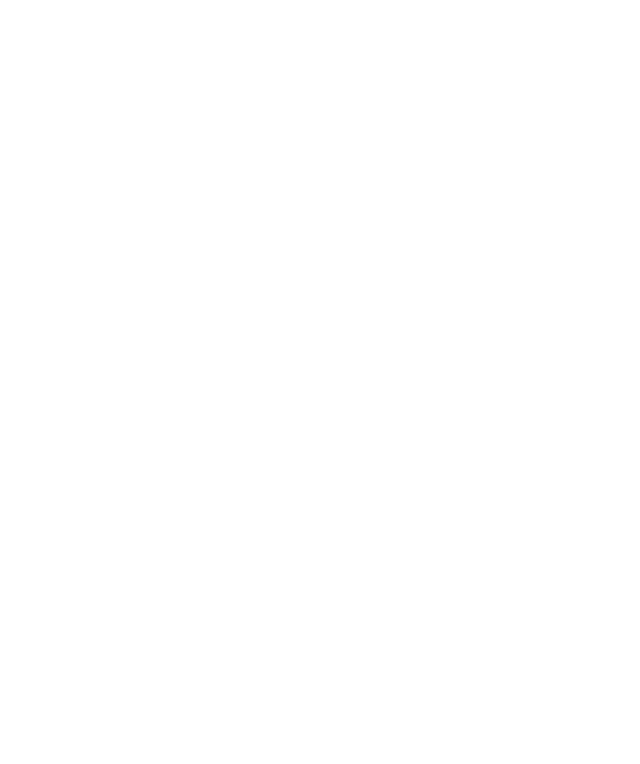
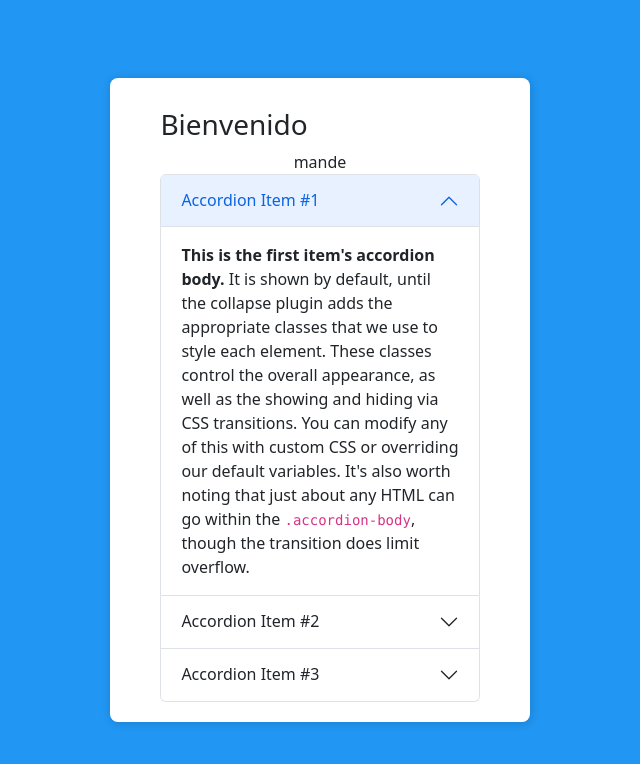
Before and after one commit to MarlonAnacona/Mande, a React (Create React App) app: page /cliente in a window 1280 px wide. Before the commit this address had no page. Shown: the top 764 px of the page, without its empty margins (320-960 px from the left). Built offline with nearby package versions, Linux system fonts and the light colour scheme.

Commit message:
added pages cliente

```diff
--- a/public/index.html
+++ b/public/index.html
@@ -9,7 +9,7 @@
       name="description"
       content="Web site created using create-react-app"
     />
-    <link rel="apple-touch-icon" href="%PUBLIC_URL%/logo192.png" />
+
 
     <!--
       manifest.json provides metadata used when your web app is installed on a
@@ -25,11 +25,15 @@
       work correctly both with client-side routing and a non-root public URL.
       Learn how to configure a non-root public URL by running `npm run build`.
     -->
-    <title>React App</title>
+    <title>MANDE</title>
   </head>
   <body>
     <noscript>You need to enable JavaScript to run this app.</noscript>
-    <div id="root"></div>
+    <!-- CSS only -->
+<!-- CSS only -->
+<link href="https://cdn.jsdelivr.net/npm/bootstrap@5.2.0-beta1/dist/css/bootstrap.min.css" rel="stylesheet" integrity="sha384-0evHe/X+R7YkIZDRvuzKMRqM+OrBnVFBL6DOitfPri4tjfHxaWutUpFmBp4vmVor" crossorigin="anonymous">
+    <div id="root1"></div>
+
     <!--
       This HTML file is a template.
       If you open it directly in the browser, you will see an empty page.
@@ -40,5 +44,7 @@
       To begin the development, run `npm start` or `yarn start`.
       To create a production bundle, use `npm run build` or `yarn build`.
     -->
+    <!-- JavaScript Bundle with Popper -->
+<script src="https://cdn.jsdelivr.net/npm/bootstrap@5.2.0-beta1/dist/js/bootstrap.bundle.min.js" integrity="sha384-pprn3073KE6tl6bjs2QrFaJGz5/SUsLqktiwsUTF55Jfv3qYSDhgCecCxMW52nD2" crossorigin="anonymous"></script>
   </body>
 </html>
--- a/src/App.js
+++ b/src/App.js
@@ -3,6 +3,7 @@
 import { BrowserRouter, Routes, Route } from "react-router-dom";
 import Login from "./screens/Login";
 import Register from "./screens/Register";
+import Cliente from "./screens/Cliente";
 
 function App() {
   return (
@@ -11,6 +12,7 @@
         <Route path="/login" element={<Login />} />
         <Route path="/register" element={<Register />} />
         <Route path="/" element={<Login />} />
+        <Route path="/cliente" element={< Cliente />} />
       </Routes>
     </BrowserRouter>
   );
--- /dev/null
+++ b/src/components/acordeon.js
@@ -0,0 +1,49 @@
+import React from "react";
+
+
+const Acor=()=>{
+
+return(
+  <div class="accordion" id="accordionExample">
+  <div class="accordion-item">
+    <h2 class="accordion-header" id="headingOne">
+      <button class="accordion-button" type="button" data-bs-toggle="collapse" data-bs-target="#collapseOne" aria-expanded="true" aria-controls="collapseOne">
+        Accordion Item #1
+      </button>
+    </h2>
+    <div id="collapseOne" class="accordion-collapse collapse show" aria-labelledby="headingOne" data-bs-parent="#accordionExample">
+      <div class="accordion-body">
+        <strong>This is the first item's accordion body.</strong> It is shown by default, until the collapse plugin adds the appropriate classes that we use to style each element. These classes control the overall appearance, as well as the showing and hiding via CSS transitions. You can modify any of this with custom CSS or overriding our default variables. It's also worth noting that just about any HTML can go within the <code>.accordion-body</code>, though the transition does limit overflow.
+      </div>
+    </div>
+  </div>
+  <div class="accordion-item">
+    <h2 class="accordion-header" id="headingTwo">
+      <button class="accordion-button collapsed" type="button" data-bs-toggle="collapse" data-bs-target="#collapseTwo" aria-expanded="false" aria-controls="collapseTwo">
+        Accordion Item #2
+      </button>
+    </h2>
+    <div id="collapseTwo" class="accordion-collapse collapse" aria-labelledby="headingTwo" data-bs-parent="#accordionExample">
+      <div class="accordion-body">
+        <strong>This is the second item's accordion body.</strong> It is hidden by default, until the collapse plugin adds the appropriate classes that we use to style each element. These classes control the overall appearance, as well as the showing and hiding via CSS transitions. You can modify any of this with custom CSS or overriding our default variables. It's also worth noting that just about any HTML can go within the <code>.accordion-body</code>, though the transition does limit overflow.
+      </div>
+    </div>
+  </div>
+  <div class="accordion-item">
+    <h2 class="accordion-header" id="headingThree">
+      <button class="accordion-button collapsed" type="button" data-bs-toggle="collapse" data-bs-target="#collapseThree" aria-expanded="false" aria-controls="collapseThree">
+        Accordion Item #3
+      </button>
+    </h2>
+    <div id="collapseThree" class="accordion-collapse collapse" aria-labelledby="headingThree" data-bs-parent="#accordionExample">
+      <div class="accordion-body">
+        <strong>This is the third item's accordion body.</strong> It is hidden by default, until the collapse plugin adds the appropriate classes that we use to style each element. These classes control the overall appearance, as well as the showing and hiding via CSS transitions. You can modify any of this with custom CSS or overriding our default variables. It's also worth noting that just about any HTML can go within the <code>.accordion-body</code>, though the transition does limit overflow.
+      </div>
+    </div>
+  </div>
+</div>
+)
+
+}
+
+export default Acor;
--- a/src/index.js
+++ b/src/index.js
@@ -4,7 +4,7 @@
 import App from "./App";
 import reportWebVitals from "./reportWebVitals";
 
-const root = ReactDOM.createRoot(document.getElementById("root"));
+const root = ReactDOM.createRoot(document.getElementById("root1"));
 root.render(
   <React.StrictMode>
     <App />
--- /dev/null
+++ b/src/screens/Cliente.jsx
@@ -0,0 +1,21 @@
+import React from "react";
+import Acor from "../components/acordeon";
+
+
+const Cliente = () => {
+    return (
+
+        <div className="App">
+            <div className="Auth-form-container">
+                <form className="Auth-form">
+                    <div className="Auth-form-content">
+                        <h3 className="Auth-form-tittle" >Bienvenido </h3>
+                        <div className="text-center"> mande</div>
+                        <Acor />
+                    </div>
+                </form>
+            </div>
+        </div>
+    )
+}
+export default Cliente;
--- a/src/screens/Login.jsx
+++ b/src/screens/Login.jsx
@@ -38,8 +38,9 @@
               />
             </div>
             <div className="d-grid gap-2 mt-3">
-              <button type="submit" className="btn btn-primary">
+              <button type="submit" className="btn btn-primary"   onClick={()=> navigate("/cliente")}>
                 Ingresar
+
               </button>
             </div>
             <p className="text-center mt-2">
```
